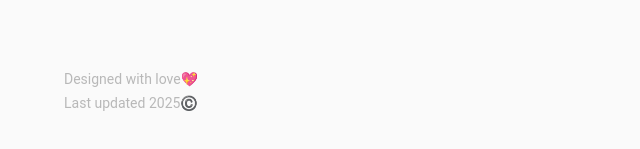
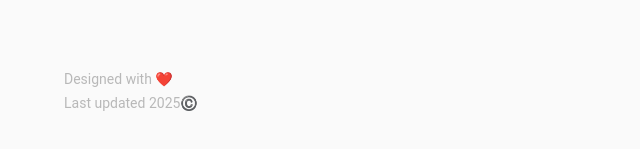
Before and after one commit to vaisakh06/vaisakh06.github.io, a plain HTML site: page index.html in a window 1280 px wide. Shown: the part 2640-2789 px from the top of the page, 0-640 px from the left. Drawn offline with nearby package versions, Linux system fonts and the light colour scheme; a script that the page names is missing.

Commit message:
index.html

```diff
--- a/index.html
+++ b/index.html
@@ -94,7 +94,7 @@
                     src="images/4.png"
                     width="147" alt="" class="logo-footer" />
                 <div class="wrapper-list-links"></div>
-                <p class="small-p">Designed with love💖 <br /> Last updated 2025©️<br /><em></em></p>
+                <p class="small-p">Designed with ❤️ <br /> Last updated 2025©️<br /><em></em></p>
             </div>
         </div>
     </div>
```
